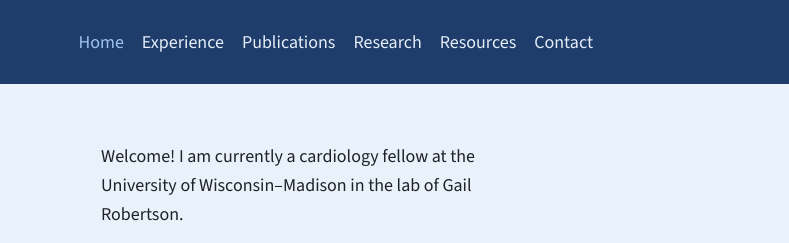
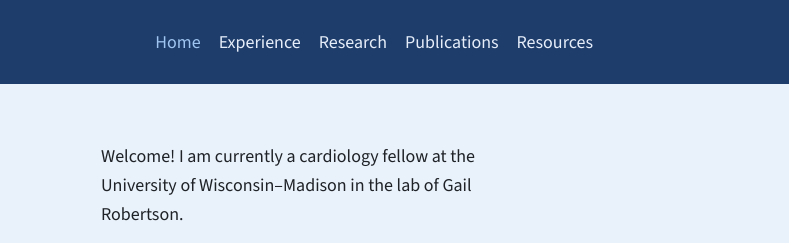
Before and after one commit to mrockman1/mrockman1.github.io, a plain HTML site: page index.html in a window 1280 px wide. Shown: the top 243 px of the page, 491-1280 px from the left. Drawn offline with nearby package versions, Linux system fonts and the light colour scheme; some icons are missing.

Commit message:
Reorder top bar, remove Contact from nav, update research text and CV
Co-Authored-By: Claude Haiku 5.5 <noreply@anthropic.com>

```diff
--- a/index.html
+++ b/index.html
@@ -27,10 +27,9 @@
       <ul>
         <li><a href="index.html" aria-current="page">Home</a></li>
         <li><a href="about.html">Experience</a></li>
+        <li><a href="research.html">Research</a></li>
         <li><a href="publications.html">Publications</a></li>
-        <li><a href="research.html">Research</a></li>
         <li><a href="resources.html">Resources</a></li>
-        <li><a href="contact.html">Contact</a></li>
       </ul>
     </nav>
   </div>
```
Also changed, not shown: about.html (+1 -2 lines), contact.html (+1 -2 lines), publications.html (+1 -2 lines), research.html (+1 -2 lines), resources.html (+1 -2 lines), 1 other file.
